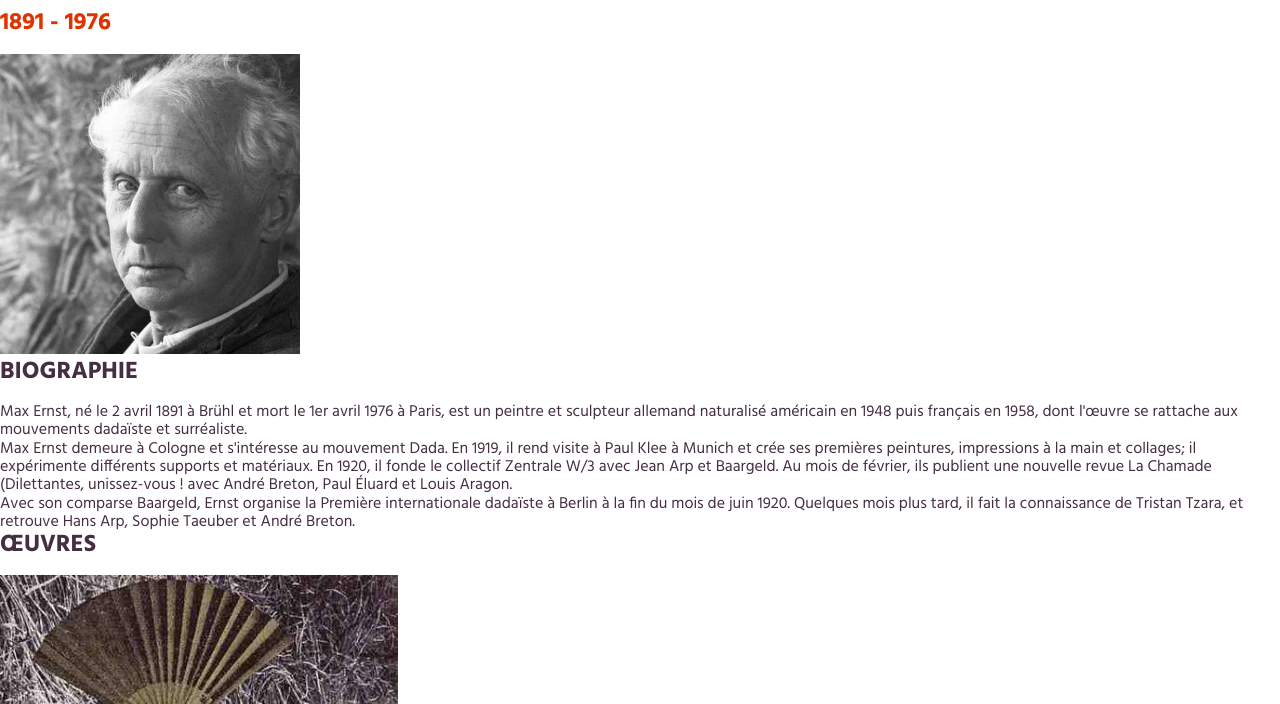
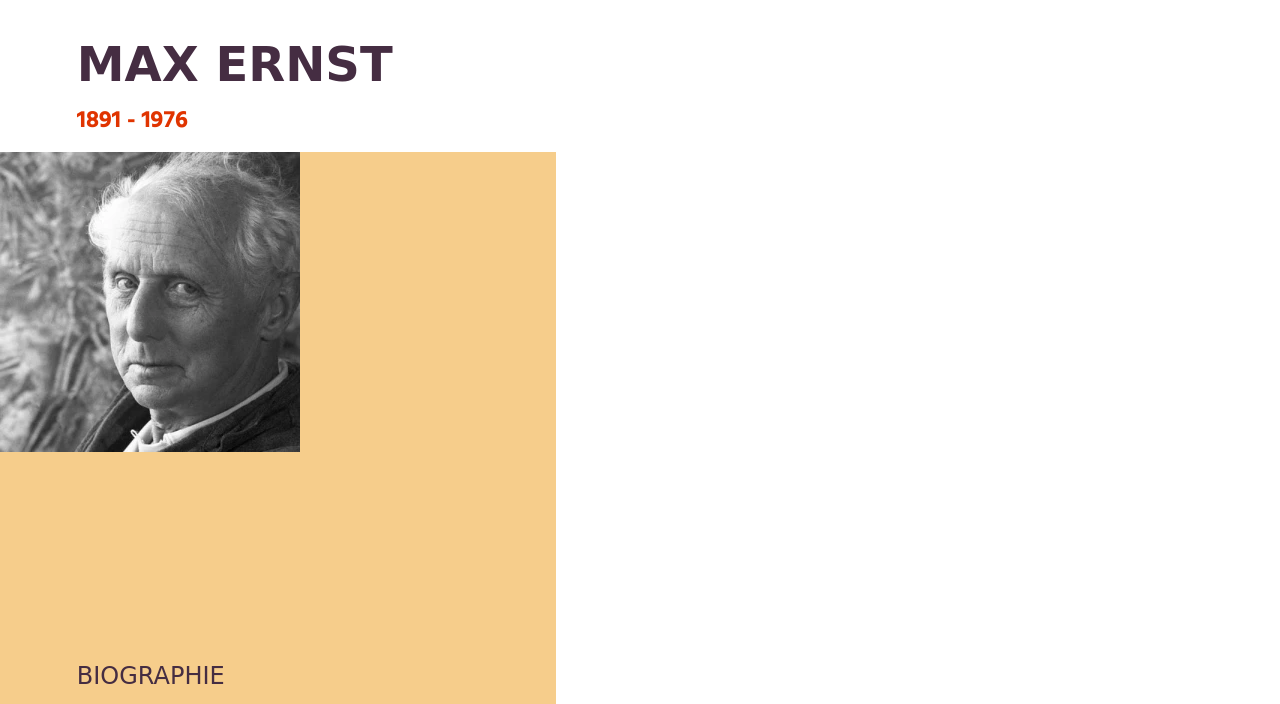
Before and after one commit to MMI-SAE-105/2023-sae-105-Nyxisa, a plain HTML site: page fr/max-ernst.html in a window 1280 px wide. Shown: the part 93-797 px from the top of the page. Drawn offline with nearby package versions, Linux system fonts and the light colour scheme; a web font is replaced by a local one.

Commit message:
fix classe de marges pr réutiliser ailleurs

```diff
--- a/fr/max-ernst.html
+++ b/fr/max-ernst.html
@@ -53,10 +53,13 @@
 
 <body>
     <main>
+        <div class="marges-top">
         <h1>MAX ERNST</h1>
         <h2>1891 - 1976</h2>
-        <img src="/public/img/artistes/ernst.webp" alt="">
-        <h3>BIOGRAPHIE</h3>
+        </div>
+        <img class="artiste__img" src="/public/img/artistes/ernst.webp" alt="">
+        <section class="marges">
+        <h3 class="artiste__title">BIOGRAPHIE</h3>
         <p>Max Ernst, né le 2 avril 1891 à Brühl et mort le 1er avril 1976 à Paris, est un peintre et sculpteur allemand
             naturalisé
             américain en 1948 puis français en 1958, dont l'œuvre se rattache aux mouvements dadaïste et surréaliste.
@@ -77,6 +80,7 @@
             André Breton.
         </p>
         <h3>ŒUVRES</h3>
+        </section>
         <figure> <img src="/public/img/oeuvres/ernst-1.webp" alt="">
             <figcaption>
                 Le rossignol chinois
--- a/src/css/base/main.css
+++ b/src/css/base/main.css
@@ -53,8 +53,12 @@ a {
   color: var(--cream);
 }
 
+.marges-top {
+  margin-top: 130px;
+  margin-inline: 6%;
+}
+
 .marges {
-  margin-top: 130px;
   margin-inline: 6%;
 }
 
@@ -106,7 +110,6 @@ a {
 
 .prices__list {
   font-size: var(--h4);
-  margin-inline: 6%;
   padding-left: 0px;
 }
 
@@ -117,9 +120,9 @@ a {
 
 .prices__flex {
   display: flex;
-    margin-top: 80px;
-    margin-bottom: 20px;
-    justify-content: center;
+  margin-top: 80px;
+  margin-bottom: 20px;
+  justify-content: center;
 }
 
 .prices__numbers {
@@ -127,9 +130,24 @@ a {
   flex-direction: column;
   font-size: var(--h4);
   font-weight: var(--semibold);
-text-align: right;
+  text-align: right;
 }
 
 .prices__numbers>span {
   margin-bottom: 1rem;
 }
+
+/* Page artiste */
+
+.artiste__img {
+  background-color: var(--beige);
+  padding-right: 20%;
+  padding-bottom: 20%;
+}
+
+.artiste__title {
+  font-family: var(--font-serif);
+  font-size: var(--h3);
+  font-weight: 500;
+  margin-top: -50px;
+}
--- a/src/css/components/formulaire.css
+++ b/src/css/components/formulaire.css
@@ -1,6 +1,5 @@
 .form {
     margin-top: 2rem;
-    margin-inline: 5%;
 }
 
 .form__title {
```
Also changed, not shown: fr/contact.html (+2 -2 lines), fr/index.html (+1 -1 lines), fr/tarifs.html (+2 -2 lines).
